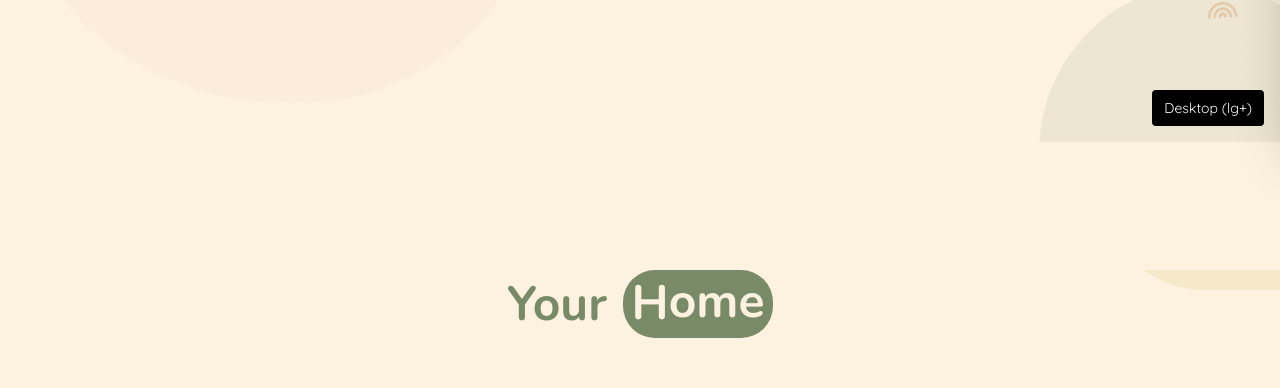
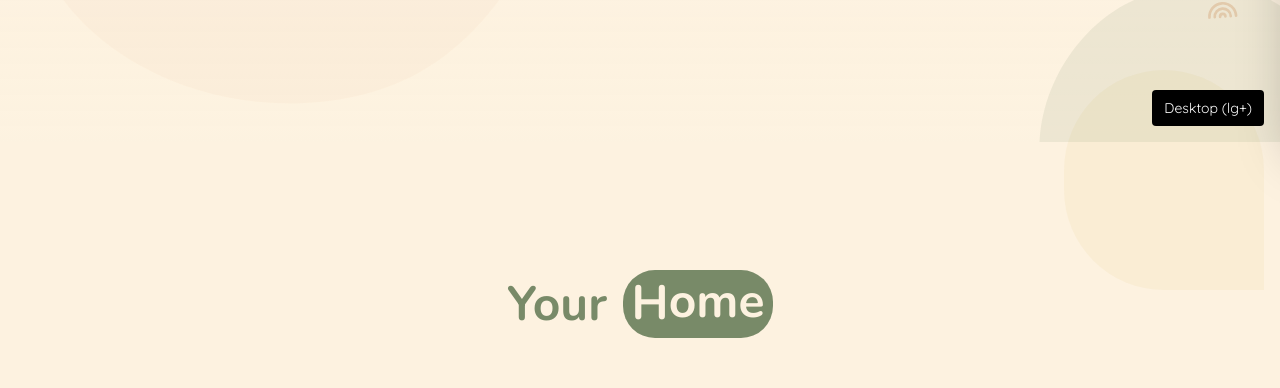
Before and after one commit to kingmadeit/roots-and-routines, a Next.js app: page / in a window 1280 px wide. Shown: the part 658-1046 px from the top of the page. Built offline with nearby package versions, Linux system fonts and the light colour scheme.

Commit message:
autonomy overflow fix

```diff
--- a/src/components/sections/AutonomySection.tsx
+++ b/src/components/sections/AutonomySection.tsx
@@ -2,8 +2,8 @@ import RotatingText from "../RotatingText";
 
 const AutonomySection = () => {
   return (
-    <div className="text-5xl font-nunito font-extrabold flex justify-center items-center space-x-4 my-32 relative w-full overflow-hidden">
-      <div className="w-50 h-55 bg-complementary/10 z-0 absolute -top-50 rounded-t-full rounded-bl-full -right-10"></div>
+    <div className="text-5xl font-nunito font-extrabold flex justify-center items-center space-x-4 my-32 relative w-full">
+      <div className="w-50 h-55 bg-complementary/5 z-0 absolute -top-50 rounded-t-full rounded-bl-full right-0"></div>
       <span className="text-secondary">Your</span>
       <span className="w-[150px]">
         <RotatingText
```
